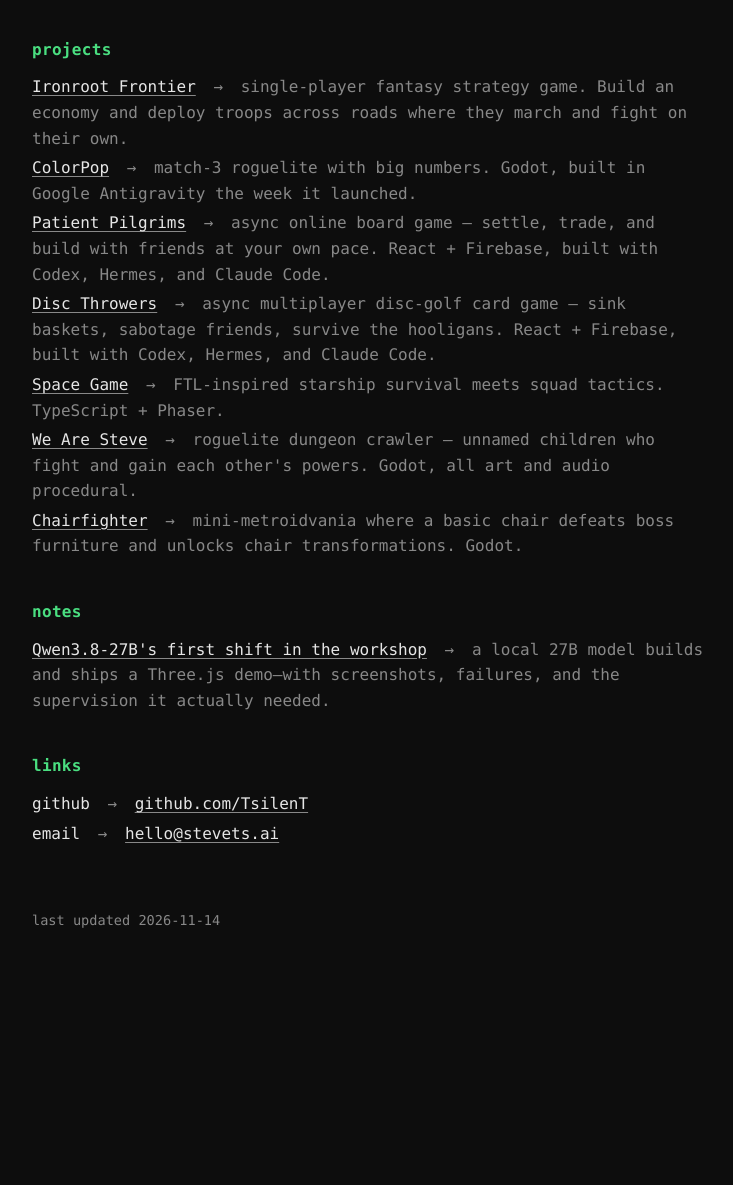
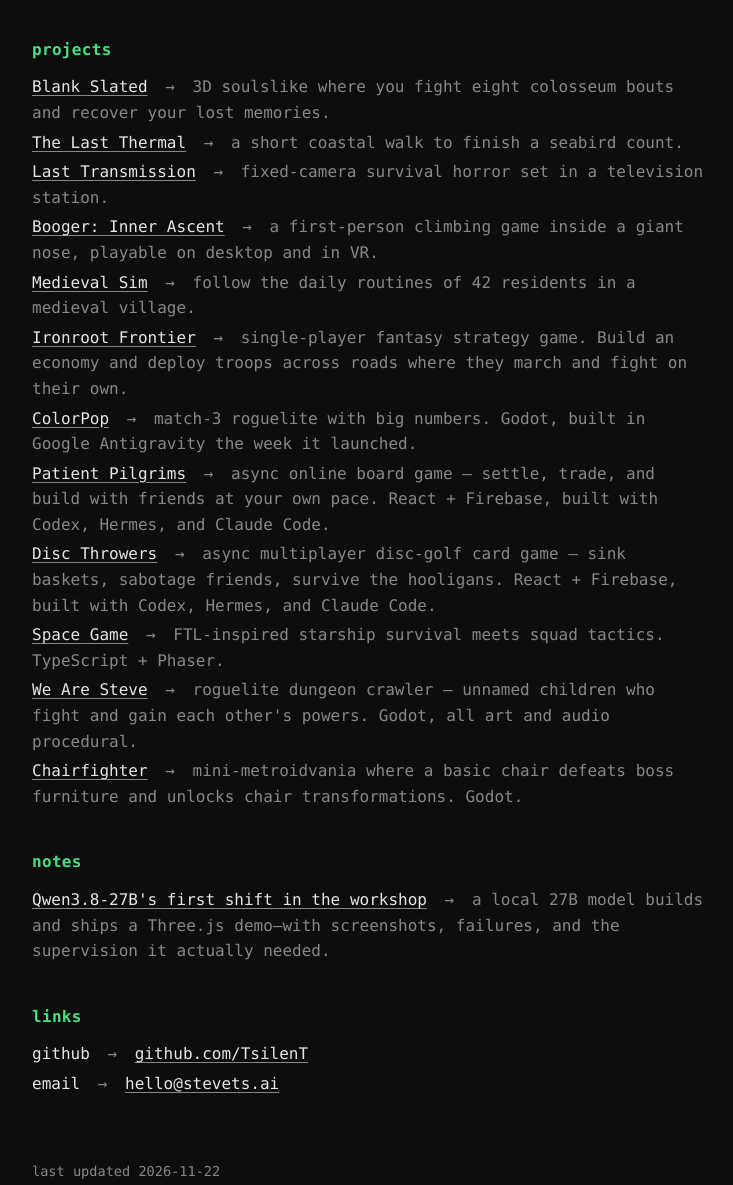
Before and after one commit to TsilenT/tsilent.github.io, a plain HTML site: page index.html in a window 1280 px wide. Shown: the part 164-1349 px from the top of the page, without its empty margins (272-1005 px from the left). Before the commit the page ends 1160 px from the top, so only its background shows below. Drawn offline with Linux system fonts and the light colour scheme.

Commit message:
Add five games to the homepage

```diff
--- a/index.html
+++ b/index.html
@@ -15,6 +15,11 @@
 
     <h2>projects</h2>
     <ul>
+      <li><a href="https://blankslated.stevets.ai/">Blank Slated</a> <span class="arrow">→</span> <span class="dim">3D soulslike where you fight eight colosseum bouts and recover your lost memories.</span></li>
+      <li><a href="https://thermal.stevets.ai/">The Last Thermal</a> <span class="arrow">→</span> <span class="dim">a short coastal walk to finish a seabird count.</span></li>
+      <li><a href="https://last-transmission.stevets.ai/">Last Transmission</a> <span class="arrow">→</span> <span class="dim">fixed-camera survival horror set in a television station.</span></li>
+      <li><a href="https://innerascent.stevets.ai/">Booger: Inner Ascent</a> <span class="arrow">→</span> <span class="dim">a first-person climbing game inside a giant nose, playable on desktop and in VR.</span></li>
+      <li><a href="https://medieval.stevets.ai/">Medieval Sim</a> <span class="arrow">→</span> <span class="dim">follow the daily routines of 42 residents in a medieval village.</span></li>
       <li><a href="https://ironroot.stevets.ai/">Ironroot Frontier</a> <span class="arrow">→</span> <span class="dim">single-player fantasy strategy game. Build an economy and deploy troops across roads where they march and fight on their own.</span></li>
       <li><a href="https://colorpop.stevets.ai">ColorPop</a> <span class="arrow">→</span> <span class="dim">match-3 roguelite with big numbers. Godot, built in Google Antigravity the week it launched.</span></li>
       <li><a href="https://patientpilgrims.stevets.ai">Patient Pilgrims</a> <span class="arrow">→</span> <span class="dim">async online board game — settle, trade, and build with friends at your own pace. React + Firebase, built with Codex, Hermes, and Claude Code.</span></li>
@@ -35,7 +40,7 @@
       <li>email <span class="arrow">→</span> <a href="mailto:hello@stevets.ai">hello@stevets.ai</a></li>
     </ul>
 
-    <footer>last updated 2026-11-14</footer>
+    <footer>last updated 2026-11-22</footer>
   </main>
 </body>
 </html>
```
